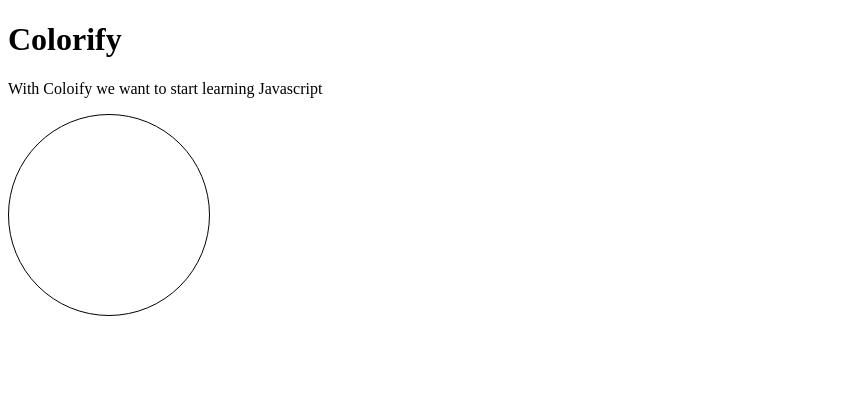
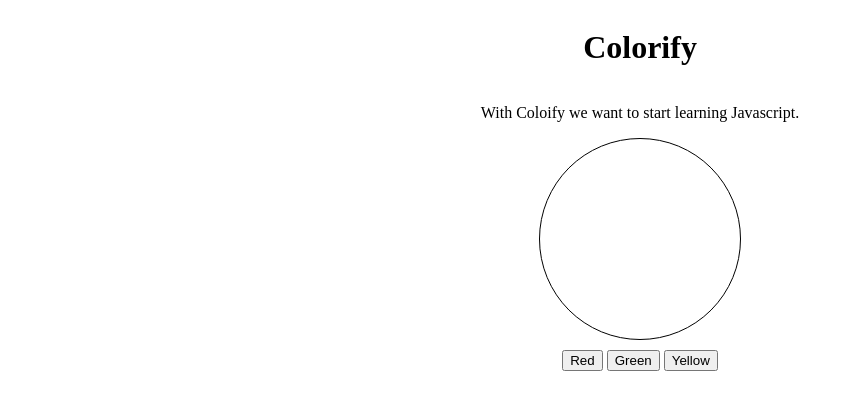
Before and after one commit to tlchan668/Colorify, a plain HTML site: page index.html in a window 1280 px wide. Shown: the whole page, without its empty margins (0-854 px from the left). Drawn offline with Linux system fonts and the light colour scheme.

Commit message:
added buttons

```diff
--- a/Index.css
+++ b/Index.css
@@ -1,6 +1,21 @@
+.container{
+    display: flex;
+    flex-direction: column;
+    justify-content: center;
+    align-items: center;
+}
+
 .circle {
     border: 1px solid #000000;
     width: 200px;
     height: 200px;
     border-radius: 50%;
 }
+
+.action{
+    margin: 10px;
+}
+
+button{
+    cursor: pointer;
+}
--- a/index.html
+++ b/index.html
@@ -10,13 +10,18 @@
 <body>
    <div class="container">
     <h1>Colorify</h1>
-   </div>
+
    <p class="subheading">
-    With Coloify we want to start learning Javascript
+    With Coloify we want to start learning Javascript.
    </p>
-   <div class="circle" id="circleID">
+   <div class="circle" id="circleID">   </div>
+    <div class="action">
+        <button>Red</button>
+        <button>Green</button>
+        <button>Yellow</button>
+    </div>
+</div>
 
-   </div>
 
 </body>
 </html>
```
